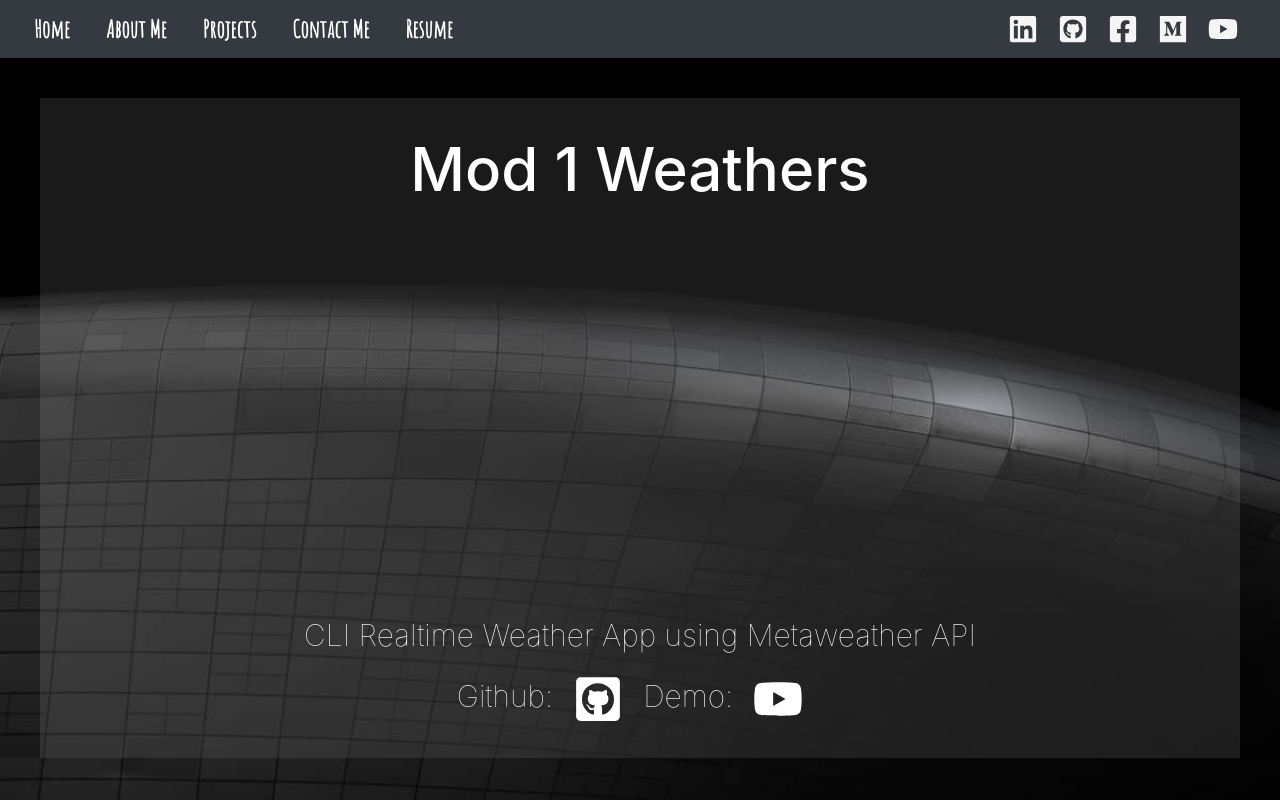
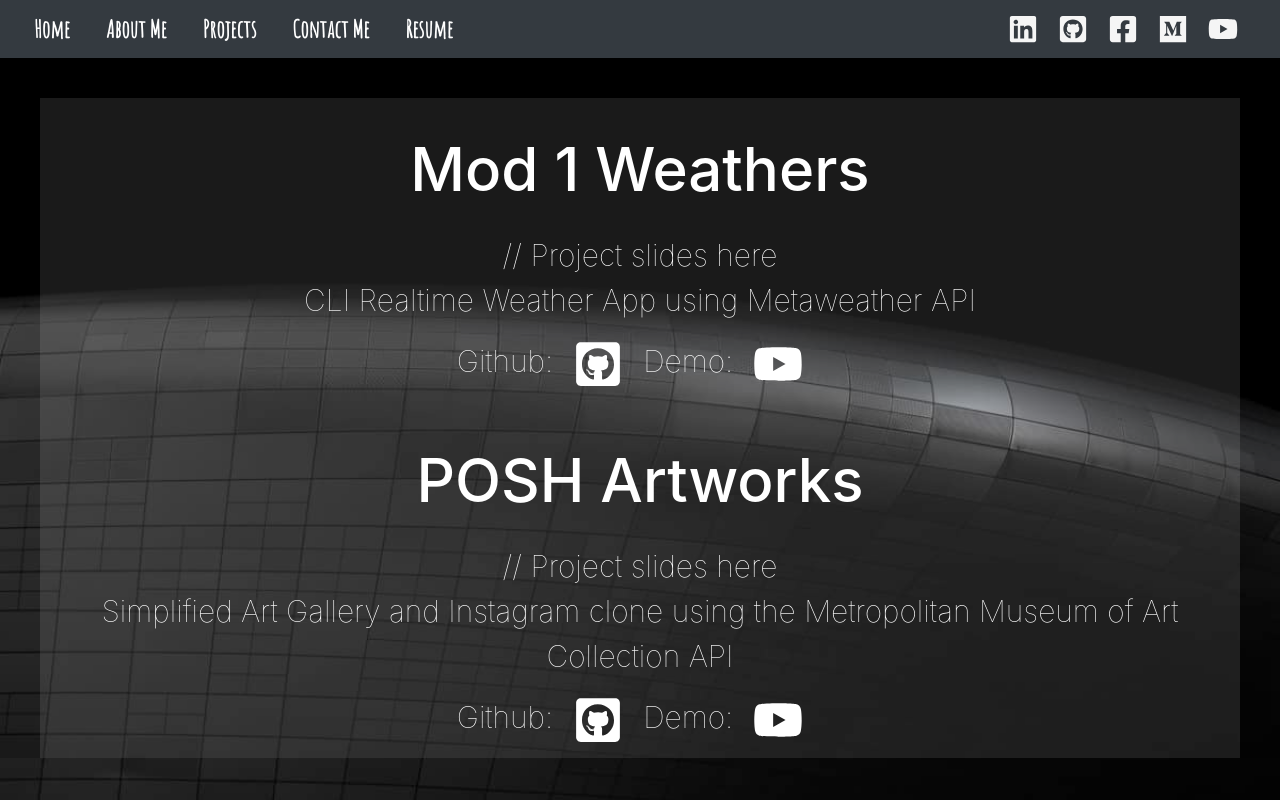
Before and after one commit to josephscha/portfolio-2020, a React (Create React App) app: page /projects in a window 1280 px wide. Built offline with nearby package versions, Linux system fonts and the light colour scheme; a web font is replaced by a local one.

Commit message:
setting up projects slides

```diff
--- a/src/Components/projects/projectcard.js
+++ b/src/Components/projects/projectcard.js
@@ -1,5 +1,5 @@
 import React from 'react';
-import ReactPlayer from "react-player"
+// import ReactPlayer from "react-player"
 import ProjectCardStyles from './projectcard.module.css'
 import { FaGithubSquare, FaYoutube } from 'react-icons/fa';
 
@@ -8,7 +8,8 @@ function ProjectCard(props) {
         <div className={ProjectCardStyles.ProjectCard}>
             <link rel="stylesheet" type="text/css" href="//fonts.googleapis.com/css?family=Calligraffitti" />
             <h1 className={ProjectCardStyles.Title}>{props.title}</h1>
-            <ReactPlayer className={ProjectCardStyles.ReactPlayer} url={props.youtube}/>
+            {/* <ReactPlayer className={ProjectCardStyles.ReactPlayer} url={props.youtube}/> */}
+            // Project slides here
             <p>{props.description}</p>
                 {
                     props.github === false ?
```
